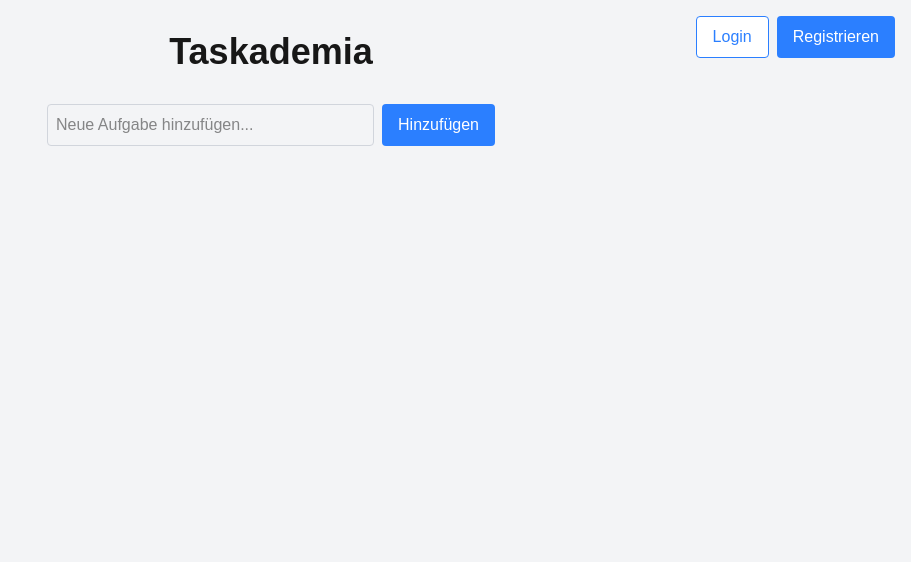
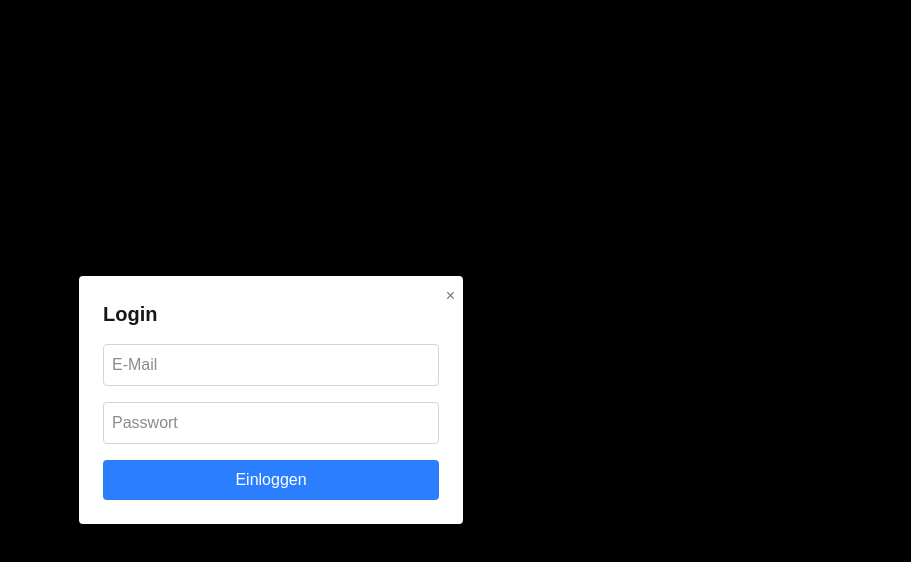
Before and after one commit to Algik0/webapp_project, a Next.js app: page / in a window 1280 px wide. Both pictures are taken after a click on the button "Login". Shown: the top 562 px of the page, without its empty margins (369-1280 px from the left). Built offline with nearby package versions, Linux system fonts and the light colour scheme.

Commit message:
Update page.tsx

```diff
--- a/app/page.tsx
+++ b/app/page.tsx
@@ -5,6 +5,8 @@ import { useState } from "react";
 export default function Taskademia() {
   const [tasks, setTasks] = useState<string[]>([]);
   const [newTask, setNewTask] = useState("");
+  const [showModal, setShowModal] = useState(false);
+  const [modalType, setModalType] = useState<"login" | "register">("login");
 
   const addTask = () => {
     if (newTask.trim() !== "") {
@@ -17,14 +19,27 @@ export default function Taskademia() {
     setTasks(tasks.filter((_, i) => i !== index));
   };
 
+  const openModal = (type: "login" | "register") => {
+    setModalType(type);
+    setShowModal(true);
+  };
+
+  const closeModal = () => setShowModal(false);
+
   return (
     <div className="min-h-screen p-8 bg-gray-100 flex flex-col items-center relative">
       {/* Login/Register Buttons */}
       <div className="absolute top-4 right-4 flex gap-2">
-        <button className="px-4 py-2 bg-white text-blue-500 border border-blue-500 rounded hover:bg-blue-50">
+        <button
+          onClick={() => openModal("login")}
+          className="px-4 py-2 bg-white text-blue-500 border border-blue-500 rounded hover:bg-blue-50"
+        >
           Login
         </button>
-        <button className="px-4 py-2 bg-blue-500 text-white rounded hover:bg-blue-600">
+        <button
+          onClick={() => openModal("register")}
+          className="px-4 py-2 bg-blue-500 text-white rounded hover:bg-blue-600"
+        >
           Registrieren
         </button>
       </div>
@@ -65,6 +80,41 @@ export default function Taskademia() {
           ))}
         </ul>
       </div>
+
+      {/* Modal */}
+      {showModal && (
+        <div className="fixed inset-0 bg-black bg-opacity-50 flex items-center justify-center z-50">
+          <div className="bg-white p-6 rounded shadow-lg w-full max-w-sm relative">
+            <button
+              onClick={closeModal}
+              className="absolute top-2 right-2 text-gray-500 hover:text-black"
+            >
+              &times;
+            </button>
+            <h2 className="text-xl font-bold mb-4">
+              {modalType === "login" ? "Login" : "Registrieren"}
+            </h2>
+            <form className="space-y-4">
+              <input
+                type="email"
+                placeholder="E-Mail"
+                className="w-full p-2 border border-gray-300 rounded"
+              />
+              <input
+                type="password"
+                placeholder="Passwort"
+                className="w-full p-2 border border-gray-300 rounded"
+              />
+              <button
+                type="submit"
+                className="w-full bg-blue-500 text-white py-2 rounded hover:bg-blue-600"
+              >
+                {modalType === "login" ? "Einloggen" : "Registrieren"}
+              </button>
+            </form>
+          </div>
+        </div>
+      )}
     </div>
   );
 }
```
